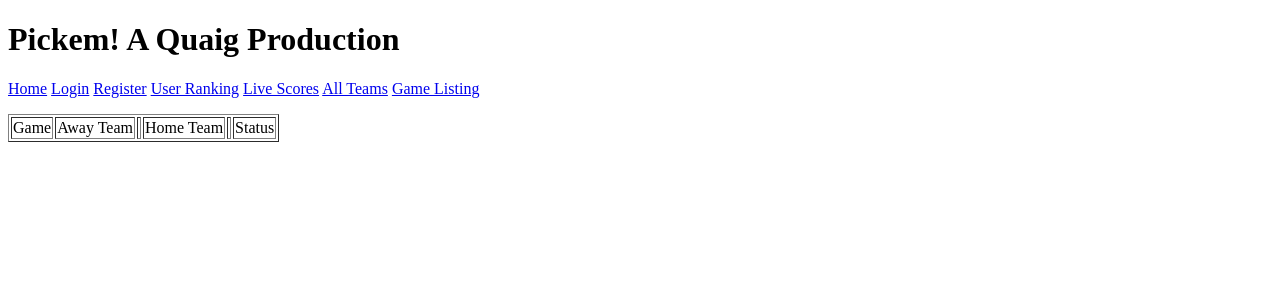
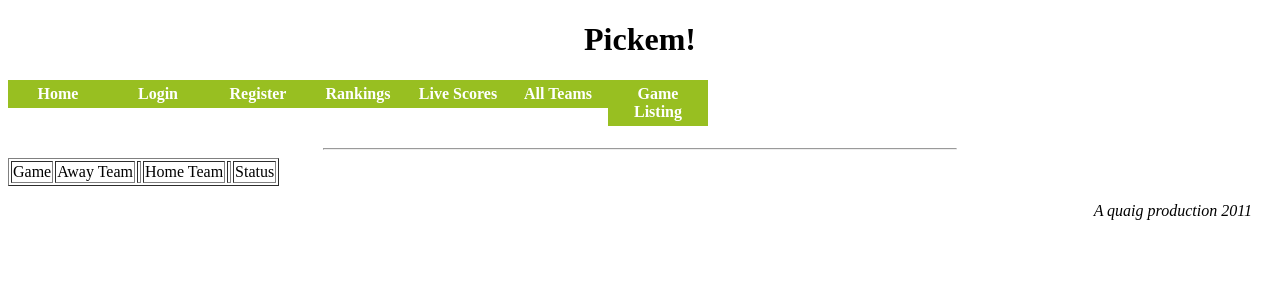
Before and after one commit to ghoti/Pickem, a Django app: template templates/live.html in a window 1280 px wide. Shown: the top 300 px of the page. Run offline with Django 3.2, Linux system fonts and the light colour scheme; the template is opened without the code that fills it, so the values that code supplies are empty; some libraries are stand-ins or nearby versions.

Commit message:
some initial prettying of the thing.  not a whole lot yet :(

```diff
--- a/Pickem/scorewatch.py
+++ b/Pickem/scorewatch.py
@@ -3,7 +3,8 @@ import re
 import urllib2
 
 gamestring = re.compile('\w{10}(\d)=(?P<team1>[A-Za-z\s]*)(?P<score1>\d{1,2}|\d{0})\s(?:@|at)\s(?P<team2>[A-Za-z\s]*)(?P<score2>\d{1,2}|\d{0})\s\((?P<info>.*)\)')
-gameurl = 'http://sports.espn.go.com/nfl/bottomline/scores'
+#using nhl for now, same line format, bonus for having games going on :D
+gameurl = 'http://sports.espn.go.com/nhl/bottomline/scores'
 
 def scores():
     scores = urllib2.urlopen(gameurl).read()
--- a/Pickem/views.py
+++ b/Pickem/views.py
@@ -169,7 +169,7 @@ def make_winner(request, gameno):
             home.l += 1
         else:
             away.l += 1
-            home.l += 1
+            home.w += 1
 
         away.save()
         home.save()
--- a/settings.py
+++ b/settings.py
@@ -95,4 +95,5 @@ INSTALLED_APPS = (
     # Uncomment the next line to enable admin documentation:
     # 'django.contrib.admindocs',
     'pickem2.Pickem',
+    'south',
 )
--- /dev/null
+++ b/static/flash.js
@@ -0,0 +1,6 @@
+$(document).ready(function(){
+            setTimeout(function(){
+            $(".flash").fadeOut("slow", function () {
+            $(".flash").remove();
+                }); }, 2000);
+            });
--- /dev/null
+++ b/static/quaig.css
@@ -0,0 +1,56 @@
+h1{
+    font-weight: bold;
+    text-align: center;
+}
+
+div.nav{
+    width:100%;
+    height:60px;
+}
+
+div.nav ul
+{
+    list-style-type:none;
+    padding:0;
+    margin:0;
+}
+
+div.nav li
+{
+    float:left;
+}
+div.nav a
+{
+    display:block;
+    width:90px;
+}
+div.nav a:link,div.nav a:visited
+{
+    font-weight:bold;
+    color:#FFFFFF;
+    background-color:#98bf21;
+    text-align:center;
+    padding:5px;
+    text-decoration:none;
+    text-transform:capitalize;
+}
+div.nav a:hover,div.nav a:active
+{
+    background-color:#7A991A;
+}
+
+.footer{
+    text-align: right;
+    font-style: italic;
+    padding-right: 20px;
+}
+
+.flash{
+        width:759px;
+        padding-top:8px;
+        padding-bottom:8px;
+        background-color: #fff;
+        font-weight:bold;
+        color:red;
+        font-size:20px;-moz-border-radius: 6px;-webkit-border-radius: 6px;
+        }
--- a/templates/base.html
+++ b/templates/base.html
@@ -3,33 +3,44 @@
 <head>
     <title>{% block title %}{% endblock %}</title>
     {% block script %}{% endblock %}
+    <script type="text/javascript" src="http://ajax.googleapis.com/ajax/libs/jquery/1.3.0/jquery.min.js"></script>
+    <script type="text/javascript" src="/static/flash.js"></script>
+
+    <link rel="stylesheet" type="text/css" href="/static/quaig.css" />
 </head>
 <body>
-<h1>Pickem! A Quaig Production</h1>
-<a href="{% url Pickem.views.index %}">Home</a>
+<h1>Pickem!</h1>
+<div class="nav">
+<ul>
+<li><a href="{% url Pickem.views.index %}">Home</a></li>
     {% if user.is_authenticated %}
-        <a href="{% url django.contrib.auth.views.logout %}">Logout {{ user.username }}</a>
-        <a href="{% url Pickem.views.profile user.username %}">My Profile</a>
-        <a href="{% url Pickem.views.my_picks %}">My Picks</a>
+        <li><a href="{% url django.contrib.auth.views.logout %}">Logout {{ user.username }}</a></li>
+        <li><a href="{% url Pickem.views.profile user.username %}">My Profile</a></li>
+        <li><a href="{% url Pickem.views.my_picks %}">My Picks</a></li>
     {% else %}
-        <a href="{% url django.contrib.auth.views.login %}">Login</a>
-        <a href="{% url Pickem.views.register %}">Register</a>
+        <li><a href="{% url django.contrib.auth.views.login %}">Login</a></li>
+        <li><a href="{% url Pickem.views.register %}">Register</a></li>
     {% endif %}
-        <a href="{% url Pickem.views.stats %}">User Ranking</a>
-        <a href="{% url Pickem.views.live %}">Live Scores</a>
-        <a href="{% url Pickem.views.allteams %}">All Teams</a>
-        <a href="{% url Pickem.views.gamelist %}">Game Listing</a><br />
-    {% if user.is_staff %}
-        <a href="{% url Pickem.views.add_game %}">Add Game</a>
-    {% endif %}
-<p>
-{% if messages %}
-<ul class="messages">
-    {% for message in messages %}
-        <li{% if message.tags %} class="{{ message.tags }}"{% endif %}>{{ message }}</li>
-    {% endfor %}
+        <li><a href="{% url Pickem.views.stats %}">Rankings</a></li>
+        <li><a href="{% url Pickem.views.live %}">Live Scores</a></li>
+        <li><a href="{% url Pickem.views.allteams %}">All Teams</a></li>
+        <li><a href="{% url Pickem.views.gamelist %}">Game Listing</a></li>
+</ul>
+{% if user.is_staff %}
+<ul style=float:right;>
+    <li><a href="{% url Pickem.views.add_game %}">Add Game</a></li>
 </ul>
 {% endif %}
+</div>
+<hr width="50%">
+{% if messages %}
+    {% for message in messages %}
+        <!-- <li{% if message.tags %} class="{{ message.tags }}"{% endif %}>{{ message }}</li> -->
+        <div class="flash"> {{ message }}</div>
+    {% endfor %}
+{% endif %}
 {% block content %}{% endblock %}
+<p>
+<div class="footer">A quaig production 2011</div>
 </body>
 </html>
```
